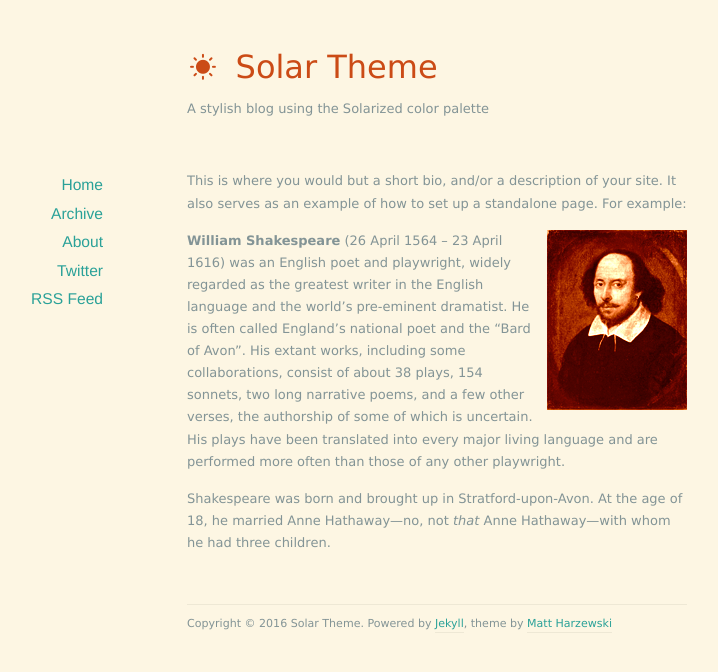
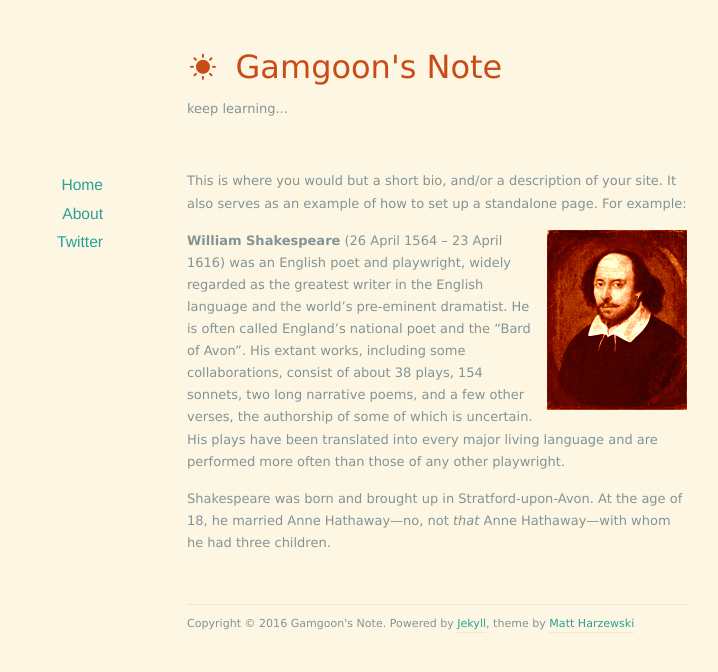
Before and after one commit to gamgoon/gamgoon.github.io, a Jekyll site: the page built from about/index.markdown, in a window 1280 px wide. Shown: the top 672 px of the page, without its empty margins (203-921 px from the left). Built offline with Jekyll 4.4.1, drawn with Linux system fonts in a browser that asks for light colours; nearby versions of some CDN libraries.

Commit message:
update config

```diff
--- a/_config.yml
+++ b/_config.yml
@@ -1,6 +1,6 @@
-name: Solar Theme
-url: http://example.org
-description: A stylish blog using the Solarized color palette
+name: Gamgoon's Note
+url: https://gamgoon.github.io
+description: keep learning...
 
 permalink: /:year/:month/:day/:title/
 paginate: 10
--- a/_layouts/default.html
+++ b/_layouts/default.html
@@ -34,10 +34,10 @@
       <nav>
         <ul>
           <li><a href="/">Home</a></li>
-          <li><a href="/archives">Archive</a></li>
+          <!-- <li><a href="/archives">Archive</a></li> -->
           <li><a href="/about">About</a></li>
-          <li><a href="http://twitter.com/redwall_hp">Twitter</a></li>
-          <li><a href="/feed.xml">RSS Feed</a></li>
+          <li><a href="http://twitter.com/gamgoon">Twitter</a></li>
+          <!-- <li><a href="/feed.xml">RSS Feed</a></li> -->
         </ul>
       </nav>
     </div>
```
